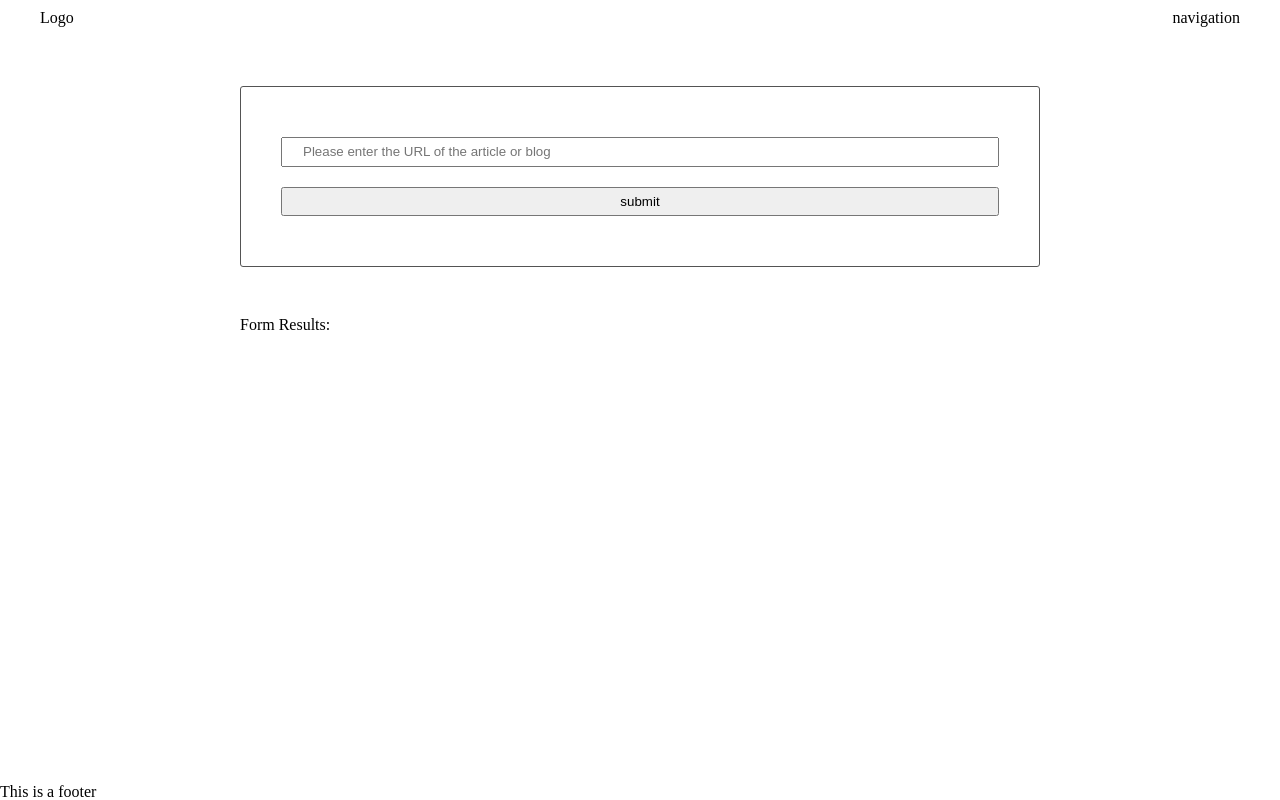
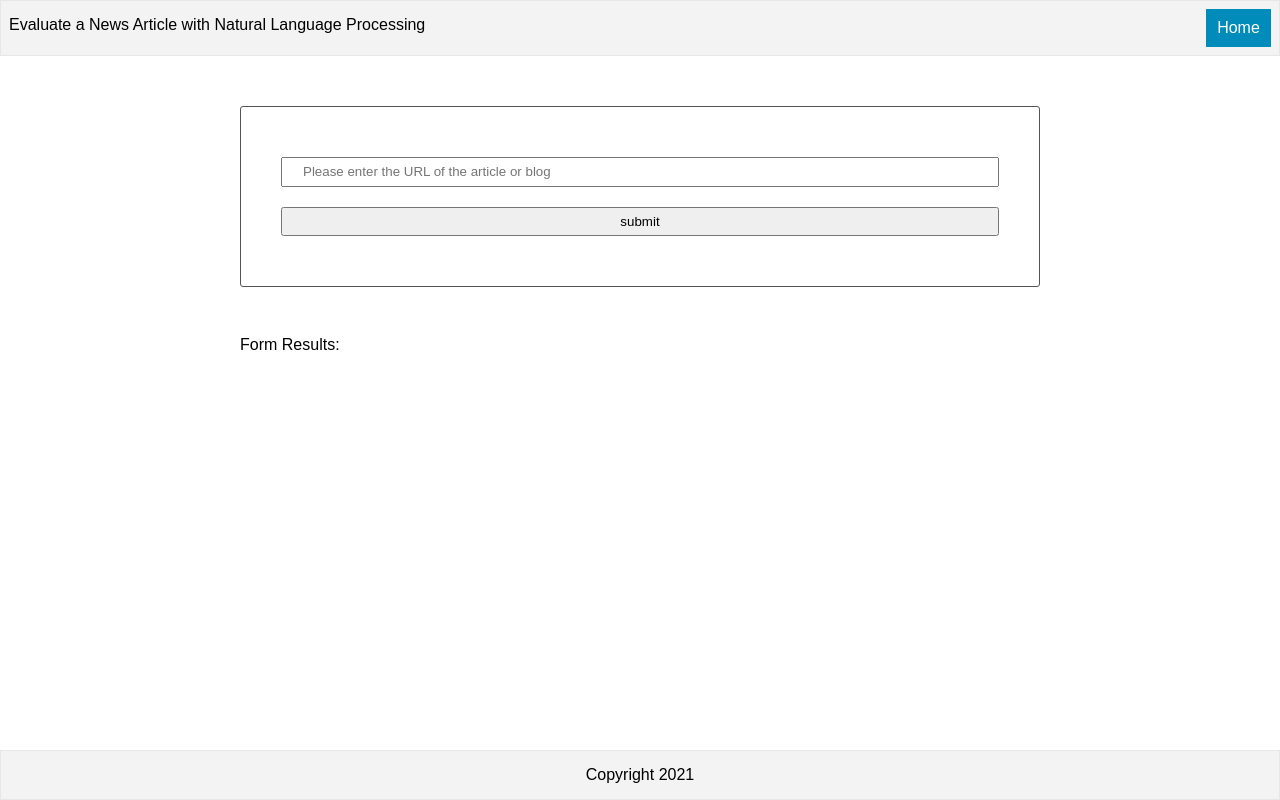
Before and after one commit to abdelrazek-alaa/udacity-web-dev-advanced-nd-evaluate-news-nlp, a website built with webpack: page src/client/views/index.html in a window 1280 px wide. Built offline with nearby package versions, Linux system fonts and the light colour scheme.

Commit message:
add some styles

```diff
--- a/src/client/styles/base.scss
+++ b/src/client/styles/base.scss
@@ -2,13 +2,14 @@ body {
   display: flex;
   flex-direction: column;
   min-height: 100vh;
-}
+  font-family: Arial, Helvetica, sans-serif;
 
   main {
     flex: 2;
-}
 
     section {
       max-width: 800px;
       margin: 50px auto;
     }
+  }
+}
--- a/src/client/styles/footer.scss
+++ b/src/client/styles/footer.scss
@@ -0,0 +1,8 @@
+footer {
+  background-color: #f3f3f3;
+  border: 1px solid #e7e7e7;
+  padding: 1em;
+  p {
+    text-align: center;
+  }
+}
--- a/src/client/styles/form.scss
+++ b/src/client/styles/form.scss
@@ -2,11 +2,19 @@ form {
   border: 1px solid #545454;
   border-radius: 3px;
   padding: 40px;
+  input {
+    padding: 5px 20px;
+    width: 100%;
+    line-height: 16px;
+    margin: 10px 0;
+  }
 }
 
-input {
-  padding: 5px 20px;
-  width: 100%;
-  line-height: 16px;
-  margin: 10px 0;
+ul {
+  margin: 0.5em;
+  text-transform: capitalize;
+
+  li {
+    padding: 0.2em;
+  }
 }
--- a/src/client/styles/header.scss
+++ b/src/client/styles/header.scss
@@ -2,4 +2,16 @@ header {
   display: flex;
   justify-content: space-between;
   padding: 10px 40px;
+  background-color: #f3f3f3;
+  border: 1px solid #e7e7e7;
+  padding: 0.5em;
+
+  p {
+    line-height: 2;
+  }
+  nav {
+    color: white;
+    background-color: #008cba;
+    cursor: pointer;
+  }
 }
--- a/src/client/views/index.html
+++ b/src/client/views/index.html
@@ -10,12 +10,14 @@
 <body>
 
     <header>
-        <div class="">
-            Logo
-        </div>
-        <div class="">
-            navigation
-        </div>
+        <p class="">
+            Evaluate a News Article with Natural Language Processing
+        </p>
+        <nav class="">
+            <ul>
+                <li>Home</li>
+            </ul>
+        </nav>
     </header>
 
     <main>
@@ -34,7 +36,7 @@
     </main>
 
     <footer>
-        <p>This is a footer</p>
+        <p>Copyright 2021</p>
     </footer>
 
 </body>
```
Lines whose indentation alone changed are shown as unchanged.
